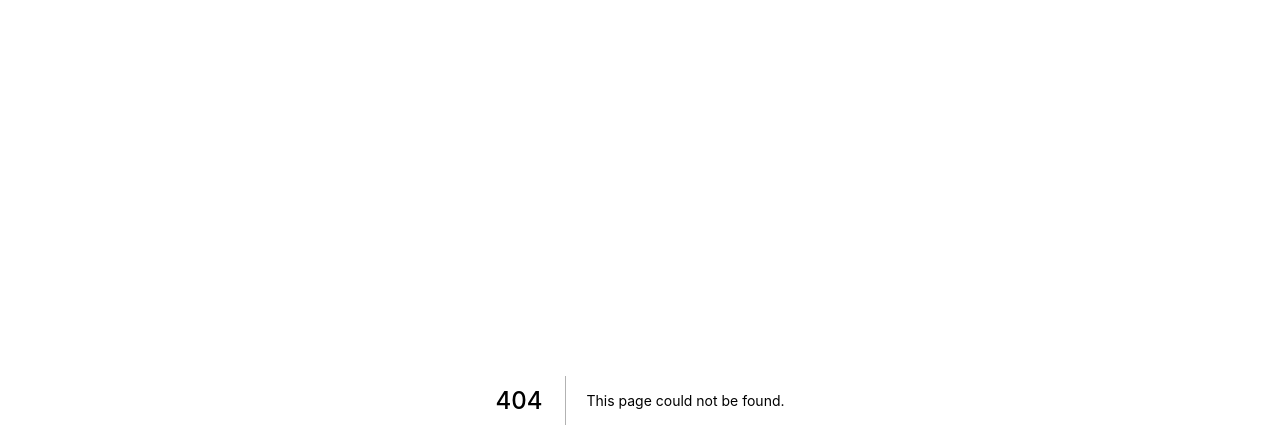
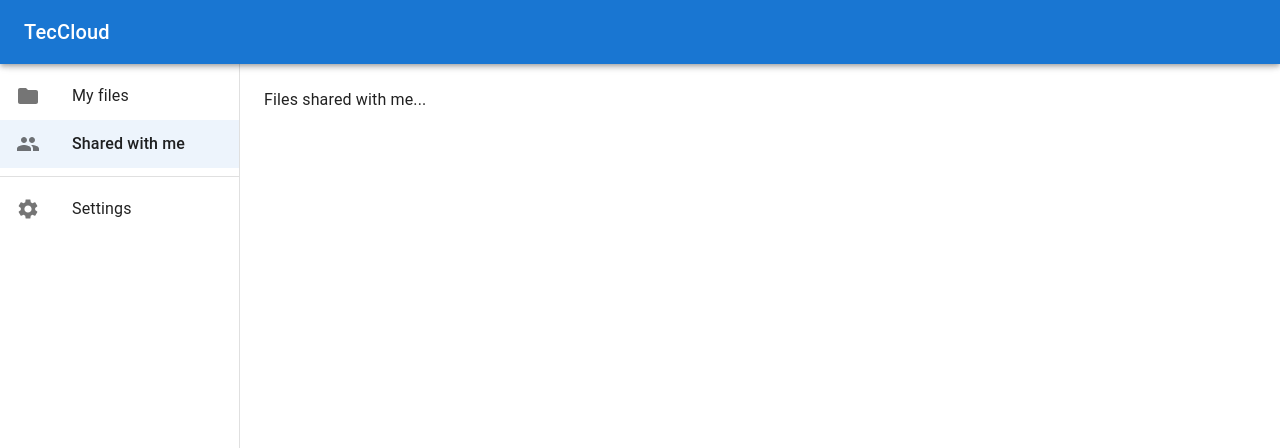
Before and after one commit to MarioJim/TecCloud, a Next.js app in the folder teccloud-server/: page /shared in a window 1280 px wide. Before the commit this address had no page. Shown: the top 448 px of the page. Built offline with nearby package versions, Linux system fonts and the light colour scheme.

Commit message:
Setup Scaffold for pages

```diff
--- /dev/null
+++ b/teccloud-server/components/Scaffold/Sidebar.tsx
@@ -0,0 +1,46 @@
+import React from 'react';
+import Drawer from '@mui/material/Drawer';
+import Box from '@mui/material/Box';
+import Toolbar from '@mui/material/Toolbar';
+import Divider from '@mui/material/Divider';
+import List from '@mui/material/List';
+import FolderIcon from '@mui/icons-material/Folder';
+import PeopleIcon from '@mui/icons-material/People';
+import SettingsIcon from '@mui/icons-material/Settings';
+import SidebarItem from './SidebarItem';
+
+const Sidebar = () => (
+  <Drawer
+    variant="permanent"
+    sx={{
+      width: 240,
+      flexShrink: 0,
+      [`& .MuiDrawer-paper`]: {
+        width: 240,
+        boxSizing: 'border-box',
+      },
+    }}
+  >
+    <Toolbar />
+    <Box sx={{ overflow: 'auto' }}>
+      <List>
+        <SidebarItem path="/files" title="My files" icon={<FolderIcon />} />
+        <SidebarItem
+          path="/shared"
+          title="Shared with me"
+          icon={<PeopleIcon />}
+        />
+      </List>
+      <Divider />
+      <List>
+        <SidebarItem
+          path="/settings"
+          title="Settings"
+          icon={<SettingsIcon />}
+        />
+      </List>
+    </Box>
+  </Drawer>
+);
+
+export default Sidebar;
--- /dev/null
+++ b/teccloud-server/components/Scaffold/SidebarItem.tsx
@@ -0,0 +1,34 @@
+import React from 'react';
+import Link from 'next/link';
+import { useRouter } from 'next/router';
+import ListItem from '@mui/material/ListItem';
+import ListItemIcon from '@mui/material/ListItemIcon';
+import ListItemButton from '@mui/material/ListItemButton';
+import ListItemText from '@mui/material/ListItemText';
+
+interface SidebarItemProps {
+  path: string;
+  title: string;
+  icon: React.ReactNode;
+}
+
+const SidebarItem = ({ path, title, icon }: SidebarItemProps) => {
+  const { pathname } = useRouter();
+  return (
+    <ListItem disablePadding>
+      <Link href={path} passHref>
+        <ListItemButton selected={pathname === path}>
+          <ListItemIcon>{icon}</ListItemIcon>
+          <ListItemText
+            primary={title}
+            primaryTypographyProps={{
+              fontWeight: pathname === path ? 500 : 'regular',
+            }}
+          />
+        </ListItemButton>
+      </Link>
+    </ListItem>
+  );
+};
+
+export default SidebarItem;
--- /dev/null
+++ b/teccloud-server/components/Scaffold/index.tsx
@@ -0,0 +1,31 @@
+import Box from '@mui/material/Box';
+import AppBar from '@mui/material/AppBar';
+import Toolbar from '@mui/material/Toolbar';
+import Typography from '@mui/material/Typography';
+import Sidebar from './Sidebar';
+
+interface ScaffoldProps {
+  children: React.ReactNode;
+}
+
+const Scaffold = ({ children }: ScaffoldProps) => (
+  <Box sx={{ display: 'flex' }}>
+    <AppBar
+      position="fixed"
+      sx={{ zIndex: (theme) => theme.zIndex.drawer + 1 }}
+    >
+      <Toolbar>
+        <Typography variant="h6" noWrap component="div">
+          TecCloud
+        </Typography>
+      </Toolbar>
+    </AppBar>
+    <Sidebar />
+    <Box component="main" sx={{ flexGrow: 1, p: 3 }}>
+      <Toolbar />
+      {children}
+    </Box>
+  </Box>
+);
+
+export default Scaffold;
--- a/teccloud-server/pages/_app.tsx
+++ b/teccloud-server/pages/_app.tsx
@@ -1,8 +1,13 @@
+import type { AppProps } from 'next/app';
+import { Fragment } from 'react';
+import CssBaseline from '@mui/material/CssBaseline';
 import '../styles/globals.css';
-import type { AppProps } from 'next/app';
 
 const MyApp = ({ Component, pageProps }: AppProps) => (
-  <Component {...pageProps} />
+  <Fragment>
+    <CssBaseline />
+    <Component {...pageProps} />
+  </Fragment>
 );
 
 export default MyApp;
--- /dev/null
+++ b/teccloud-server/pages/shared.tsx
@@ -0,0 +1,18 @@
+import type { NextPage } from 'next';
+import { Fragment } from 'react';
+import Head from 'next/head';
+import Typography from '@mui/material/Typography';
+import Scaffold from '../components/Scaffold';
+
+const Shared: NextPage = () => (
+  <Fragment>
+    <Head>
+      <title>Shared with me - TecCloud</title>
+    </Head>
+    <Scaffold>
+      <Typography paragraph>Files shared with me...</Typography>
+    </Scaffold>
+  </Fragment>
+);
+
+export default Shared;
```
Also changed, not shown: teccloud-server/pages/files.tsx (+12 -78 lines), teccloud-server/pages/settings.tsx (added, +18 -0 lines).
